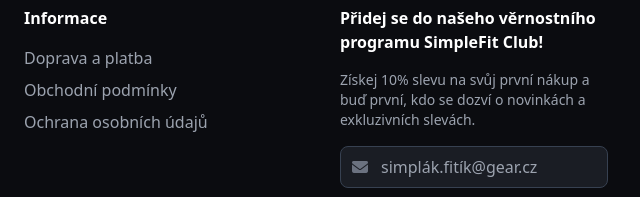
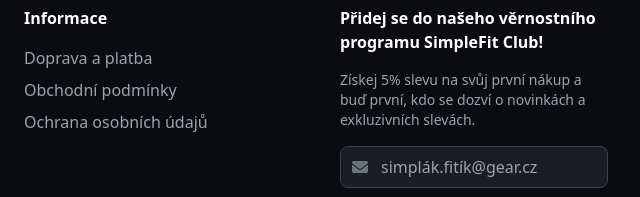
Before and after one commit to skaldaceo/m-j-web, a plain HTML site: page index.html in a window 1280 px wide. Shown: the part 3883-4080 px from the top of the page, 640-1280 px from the left. Drawn offline with nearby package versions, Linux system fonts and the light colour scheme; a script that the page names is missing.

Commit message:
Update index.html

```diff
--- a/index.html
+++ b/index.html
@@ -436,7 +436,7 @@
                 <!-- SimpleFit Club / Newsletter -->
                 <div>
                     <h4 class="text-white font-bold mb-4">Přidej se do našeho věrnostního programu SimpleFit Club!</h4>
-                    <p class="text-gray-400 text-sm mb-4">Získej 10% slevu na svůj první nákup a buď první, kdo se dozví o novinkách a exkluzivních slevách.</p>
+                    <p class="text-gray-400 text-sm mb-4">Získej 5% slevu na svůj první nákup a buď první, kdo se dozví o novinkách a exkluzivních slevách.</p>
                     <div class="relative">
                         <i class="fa-solid fa-envelope absolute left-3 top-1/2 transform -translate-y-1/2 text-gray-500"></i>
                         <input type="email" id="club-email" placeholder="simplák.fitík@gear.cz" class="w-full bg-[#1a1d24] border border-gray-700 rounded-lg py-2 pl-10 pr-4 text-white focus:outline-none focus:border-cyan-400 transition-colors">
```
